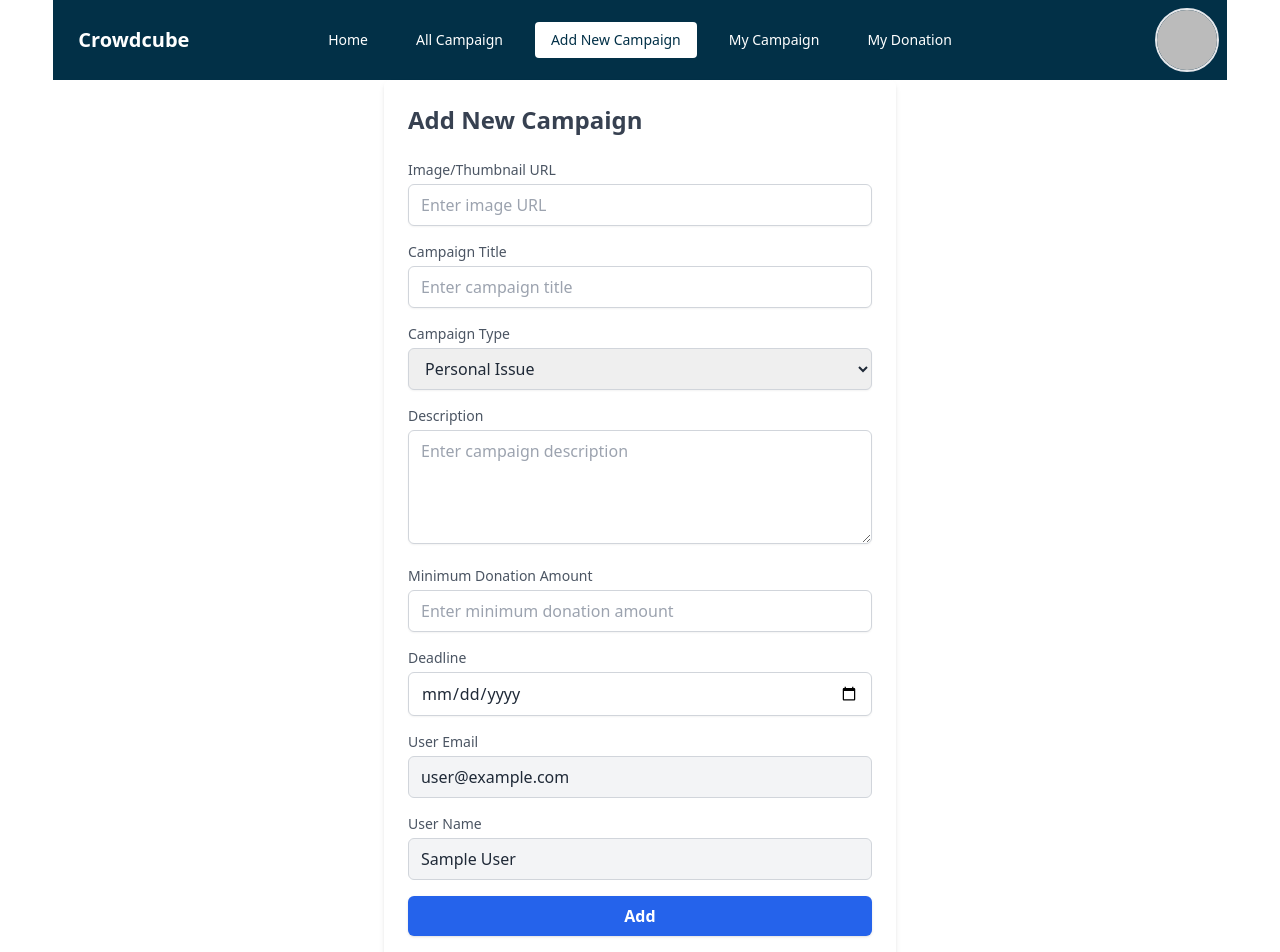
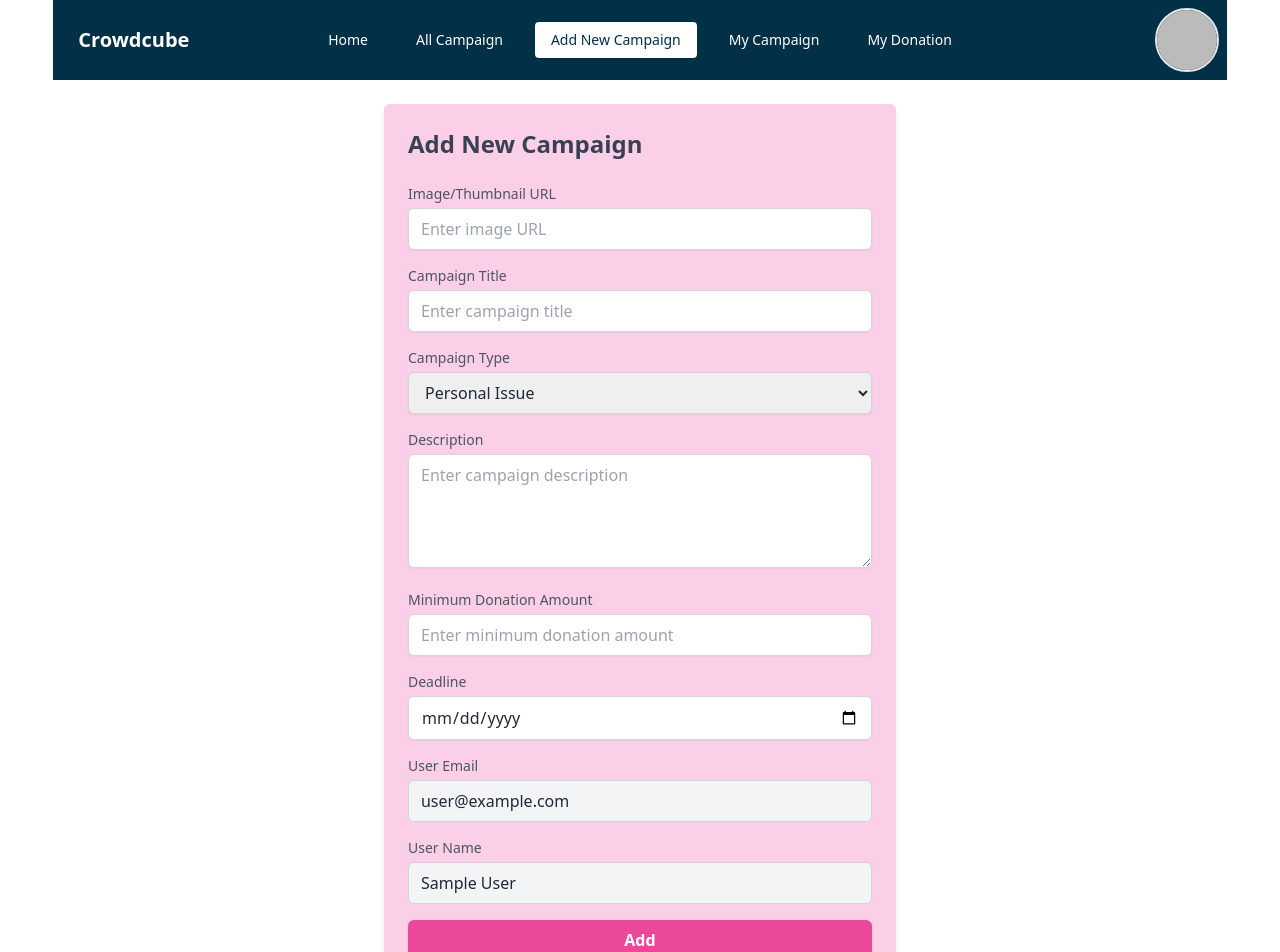
Before and after one commit to jui9797/crowedcube-client, a React (Vite) app: page /newCamp in a window 1280 px wide. Shown: the top 952 px of the page. Built offline with nearby package versions, Linux system fonts and the light colour scheme; no server answers; sample sign-in values are in the browser's storage.

Commit message:
update css classes

```diff
--- a/src/Pages/NewCamp.jsx
+++ b/src/Pages/NewCamp.jsx
@@ -39,7 +39,7 @@
 }
 
     return (
-        <div className="max-w-lg mx-auto bg-white p-6 shadow-md rounded-md">
+        <div className="max-w-lg mx-auto  p-6 shadow-md rounded-md bg-pink-200 my-6">
           <h1 className="text-2xl font-bold text-gray-700 mb-6">Add New Campaign</h1>
           <form onSubmit={handleSubmit} className="space-y-4">
             {/* Image URL */}
@@ -158,7 +158,7 @@
             <div>
               <button
                 type="submit"
-                className="w-full px-4 py-2 bg-blue-600 text-white font-semibold rounded-md shadow hover:bg-blue-700"
+                className="w-full px-4 py-2 bg-pink-500 text-white font-semibold rounded-md shadow hover:bg-pink-700"
               >
                 Add
               </button>
```
